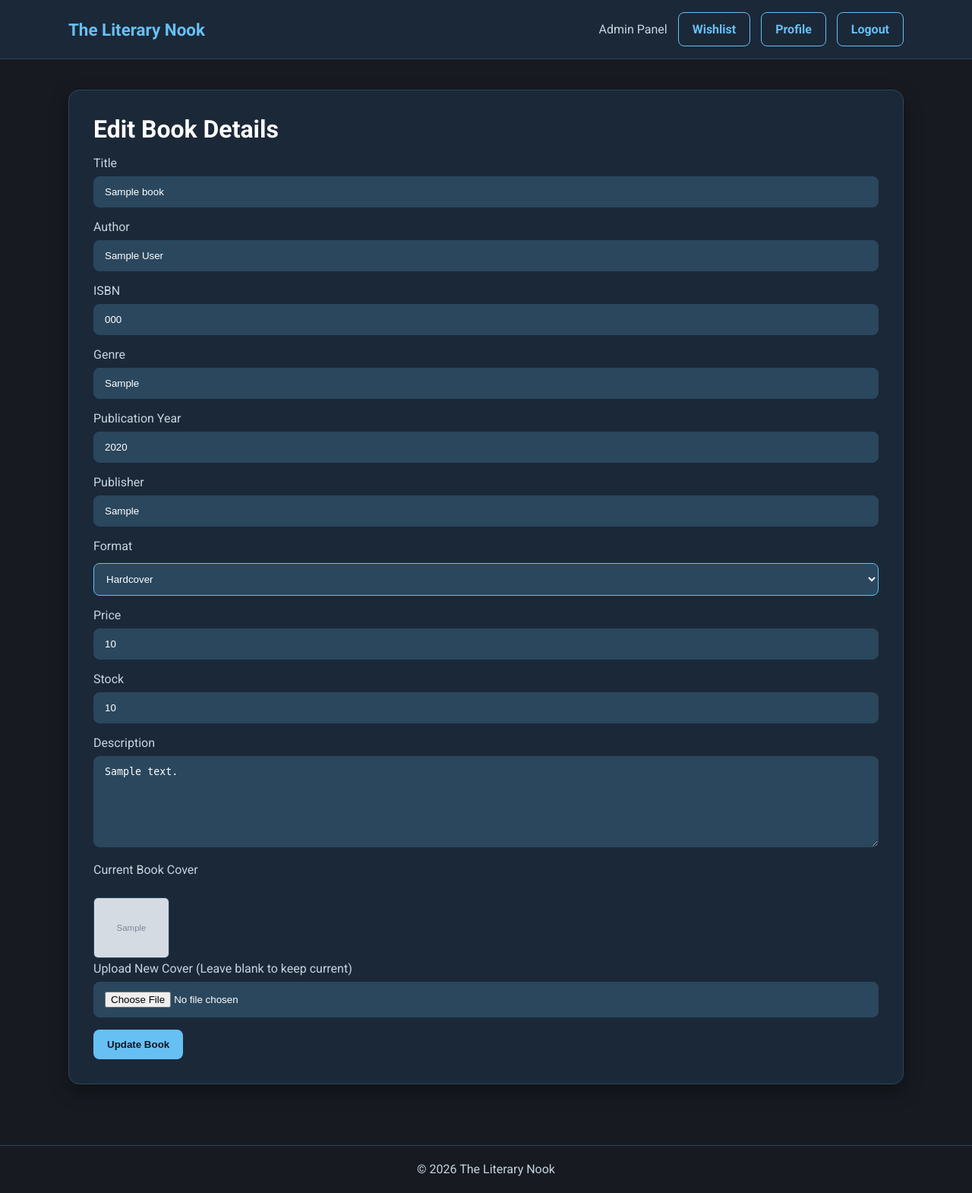
After one commit to Antarticstorm/FinalAdetProject, a PHP site: page /tx23/admin/edit_book.php?id=1 in a window 1280 px wide. The commit adds this page. Shown: the whole page at 76% size. Run offline with PHP 8.4, Linux system fonts and the light colour scheme; the visitor is signed in with stand-in values (Sample User, id 1); tables that the repository leaves empty or names only in its code hold one stand-in row (values such as "Sample post"); grey boxes marked "Sample" are stand-in pictures; a stand-in replaces the project's code that opens the database connection.

Commit message:
Added delete and edit book
= modify add_book.php and books.php
= added delete_book.php
= added edit_book.php

```diff
--- /dev/null
+++ b/admin/edit_book.php
@@ -0,0 +1,176 @@
+<?php
+session_start();
+
+require_once("../config/app.php");
+require_once(ROOT_PATH . "/includes/db.php");
+require_once(ROOT_PATH . "/includes/helpers.php");
+
+if(!isset($_SESSION["user_id"])){
+    header("Location: ../login.php");
+    exit();
+}
+
+if($_SESSION["role"] != "admin"){
+    header("Location: ../index.php");
+    exit();
+}
+
+$basePath="../";
+include("../includes/header.php");
+
+// ==========================================
+// 1. FETCH CURRENT BOOK DETAILS (GET)
+// ==========================================
+$book = null;
+if (isset($_GET["id"]) && !empty($_GET["id"])) {
+    $book_id = intval($_GET["id"]);
+
+    $stmt = $conn->prepare("SELECT * FROM books WHERE id = ?");
+    $stmt->bind_param("i", $book_id);
+    $stmt->execute();
+    $result = $stmt->get_result();
+
+    if ($result->num_rows === 1) {
+        $book = $result->fetch_assoc();
+    } else {
+        echo "<div class='alert alert-error'>Book not found.</div>";
+        require_once(ROOT_PATH . "/includes/footer.php");
+        exit();
+    }
+    $stmt->close();
+} else {
+    header("Location: books.php");
+    exit();
+}
+
+// ==========================================
+// 2. PROCESS THE UPDATED DETAILS (POST)
+// ==========================================
+if($_SERVER["REQUEST_METHOD"] == "POST"){
+
+    $title = trim($_POST["title"]);
+    $author = trim($_POST["author"]);
+    $isbn = trim($_POST["isbn"]);
+    $genre = trim($_POST["genre"]);
+    $publication_year = $_POST["publication_year"];
+    $publisher = trim($_POST["publisher"]);
+    $format = $_POST["format"];
+    $price = $_POST["price"];
+    $stock = $_POST["stock"];
+    $description = trim($_POST["description"]);
+
+    // Keep the old cover by default if a new one isn't uploaded
+    $cover = $book["cover"];
+
+    // Handle new image upload if present
+    if(isset($_FILES["cover"]) && $_FILES["cover"]["error"] == 0){
+        $allowed = ["jpg","jpeg","png","webp"];
+        $extension = strtolower(pathinfo($_FILES["cover"]["name"], PATHINFO_EXTENSION));
+
+        if(in_array($extension, $allowed)){
+            $filename = uniqid().".".$extension;
+            $destination = "../uploads/covers/".$filename;
+
+            if(move_uploaded_file($_FILES["cover"]["tmp_name"], $destination)){
+                $cover = "uploads/covers/".$filename;
+            }
+        }
+    }
+
+    // Run the UPDATE query matching the specific ID
+    $update_stmt = $conn->prepare("
+        UPDATE books
+        SET title = ?, author = ?, isbn = ?, genre = ?, publication_year = ?,
+            publisher = ?, format = ?, price = ?, stock = ?, description = ?, cover = ?
+        WHERE id = ?
+    ");
+
+    $update_stmt->bind_param(
+        "ssssissdissi", // Notice the extra 'i' at the end for $book_id
+        $title, $author, $isbn, $genre, $publication_year,
+        $publisher, $format, $price, $stock, $description, $cover, $book_id
+    );
+
+    if($update_stmt->execute()){
+        // Redirect back to books overview with a fresh updated URL flag
+        echo "<script>window.location.href='books.php?updated=1';</script>";
+        exit();
+    } else {
+        echo "<div class='alert alert-error'>".$update_stmt->error."</div>";
+    }
+    $update_stmt->close();
+}
+?>
+
+<div class="card">
+    <h1>Edit Book Details</h1>
+
+    <form action="" method="POST" enctype="multipart/form-data">
+
+        <div class="form-group">
+            <label>Title</label>
+            <input type="text" name="title" value="<?php echo htmlspecialchars($book['title']); ?>" required>
+        </div>
+
+        <div class="form-group">
+            <label>Author</label>
+            <input type="text" name="author" value="<?php echo htmlspecialchars($book['author']); ?>" required>
+        </div>
+
+        <div class="form-group">
+            <label>ISBN</label>
+            <input type="text" name="isbn" value="<?php echo htmlspecialchars($book['isbn']); ?>">
+        </div>
+
+        <div class="form-group">
+            <label>Genre</label>
+            <input type="text" name="genre" value="<?php echo htmlspecialchars($book['genre']); ?>">
+        </div>
+
+        <div class="form-group">
+            <label>Publication Year</label>
+            <input type="number" name="publication_year" value="<?php echo htmlspecialchars($book['publication_year']); ?>">
+        </div>
+
+        <div class="form-group">
+            <label>Publisher</label>
+            <input type="text" name="publisher" value="<?php echo htmlspecialchars($book['publisher']); ?>">
+        </div>
+
+        <div class="form-group">
+            <label>Format</label>
+            <select name="format">
+                <option <?php if($book['format'] == 'Hardcover') echo 'selected'; ?>>Hardcover</option>
+                <option <?php if($book['format'] == 'Paperback') echo 'selected'; ?>>Paperback</option>
+                <option <?php if($book['format'] == 'E-Book') echo 'selected'; ?>>E-Book</option>
+                <option <?php if($book['format'] == 'Audiobook') echo 'selected'; ?>>Audiobook</option>
+            </select>
+        </div>
+
+        <div class="form-group">
+            <label>Price</label>
+            <input type="number" step="0.01" name="price" value="<?php echo htmlspecialchars($book['price']); ?>" required>
+        </div>
+
+        <div class="form-group">
+            <label>Stock</label>
+            <input type="number" name="stock" value="<?php echo htmlspecialchars($book['stock']); ?>" required>
+        </div>
+
+        <div class="form-group">
+            <label>Description</label>
+            <textarea name="description"><?php echo htmlspecialchars($book['description']); ?></textarea>
+        </div>
+
+        <div class="form-group">
+            <label>Current Book Cover</label><br>
+            <img src="../<?php echo $book['cover']; ?>" class="book-cover" style="width:100px; marginBottom:10px;"><br>
+            <label>Upload New Cover (Leave blank to keep current)</label>
+            <input type="file" name="cover" accept="image/*">
+        </div>
+
+        <button class="btn btn-primary">Update Book</button>
+    </form>
+</div>
+
+<?php require_once(ROOT_PATH . "/includes/footer.php"); ?>
```
Also changed, not shown: admin/books.php (+10 -0 lines), admin/delete_book.php (added, +39 -0 lines), uploads/covers/6a532c62bcb3e.jpg (added), uploads/covers/6a532cbd6ee7d.jpg (added), uploads/covers/6a53312021919.jpg (added).
